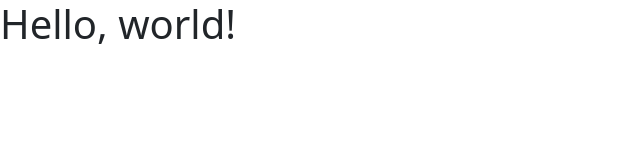
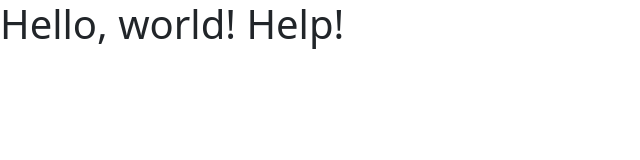
Before and after one commit to rubyjboyle-uni/reversi, a website: page public/index.html in a window 1280 px wide. Shown: the whole page, without its empty margins (0-640 px from the left). Drawn offline with nearby package versions, Linux system fonts and the light colour scheme.

Commit message:
trying to fix static

```diff
--- a/package.json
+++ b/package.json
@@ -4,7 +4,8 @@
   "description": "This is a web version of the game reversi",
   "main": "server.js",
   "scripts": {
-    "test": "echo \"Error: no test specified\" && exit 1"
+    "test": "echo \"Error: no test specified\" && exit 1",
+    "start": "node server.js"
   },
   "repository": {
     "type": "git",
@@ -23,6 +24,7 @@
   },
   "homepage": "https://github.com/rubyjboyle-uni/reversi#readme",
   "dependencies": {
+    "node-static": "^0.7.11",
     "socket.io": "^4.6.1"
   }
 }
--- a/public/index.html
+++ b/public/index.html
@@ -7,7 +7,7 @@
     <link href="https://cdn.jsdelivr.net/npm/bootstrap@5.3.0-alpha3/dist/css/bootstrap.min.css" rel="stylesheet" integrity="sha384-KK94CHFLLe+nY2dmCWGMq91rCGa5gtU4mk92HdvYe+M/SXH301p5ILy+dN9+nJOZ" crossorigin="anonymous">
   </head>
   <body>
-    <h1>Hello, world!</h1>
+    <h1>Hello, world! Help!</h1>
     <script src="https://cdn.jsdelivr.net/npm/bootstrap@5.3.0-alpha3/dist/js/bootstrap.bundle.min.js" integrity="sha384-ENjdO4Dr2bkBIFxQpeoTz1HIcje39Wm4jDKdf19U8gI4ddQ3GYNS7NTKfAdVQSZe" crossorigin="anonymous"></script>
   </body>
 </html>
```
Also changed, not shown: 1 other file.
